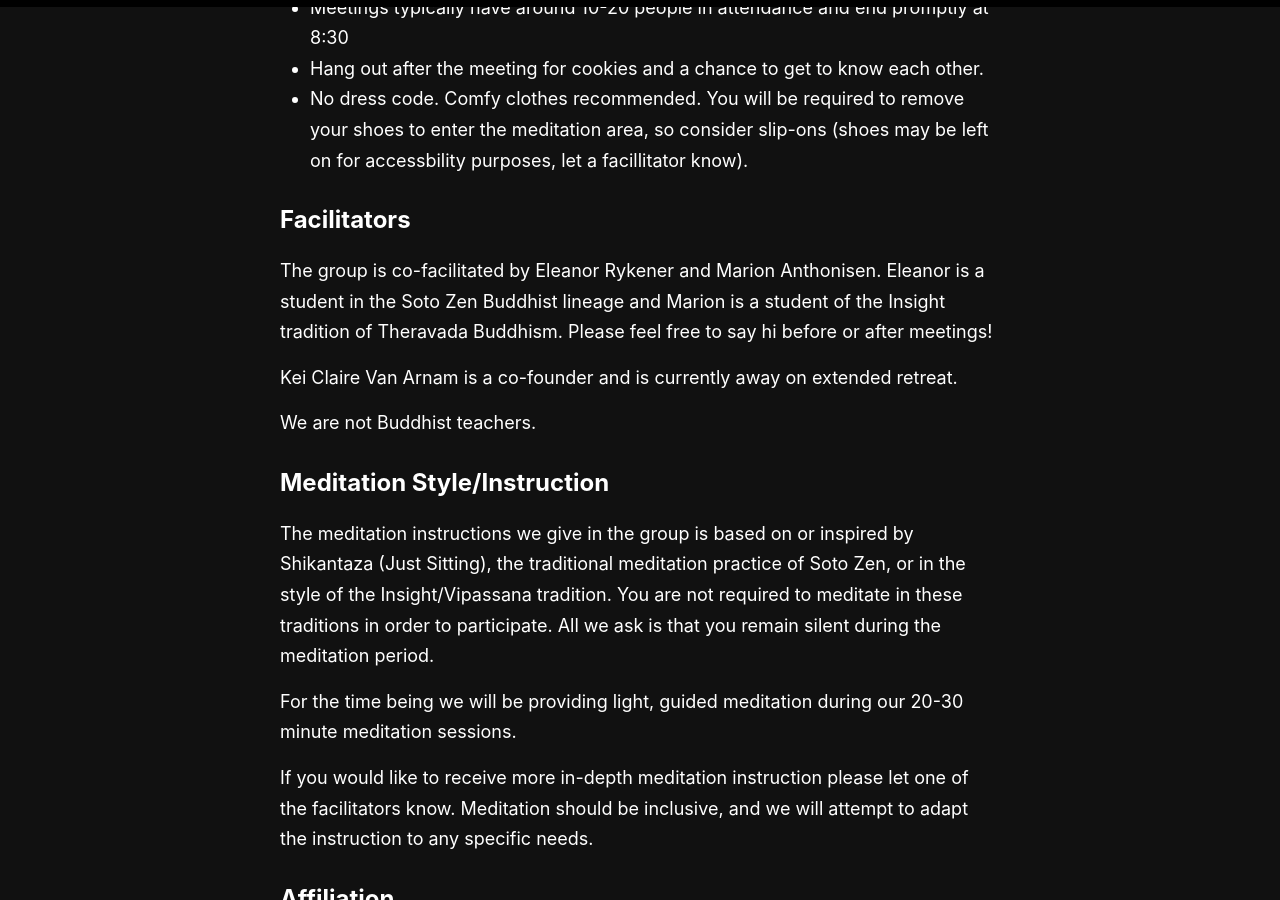
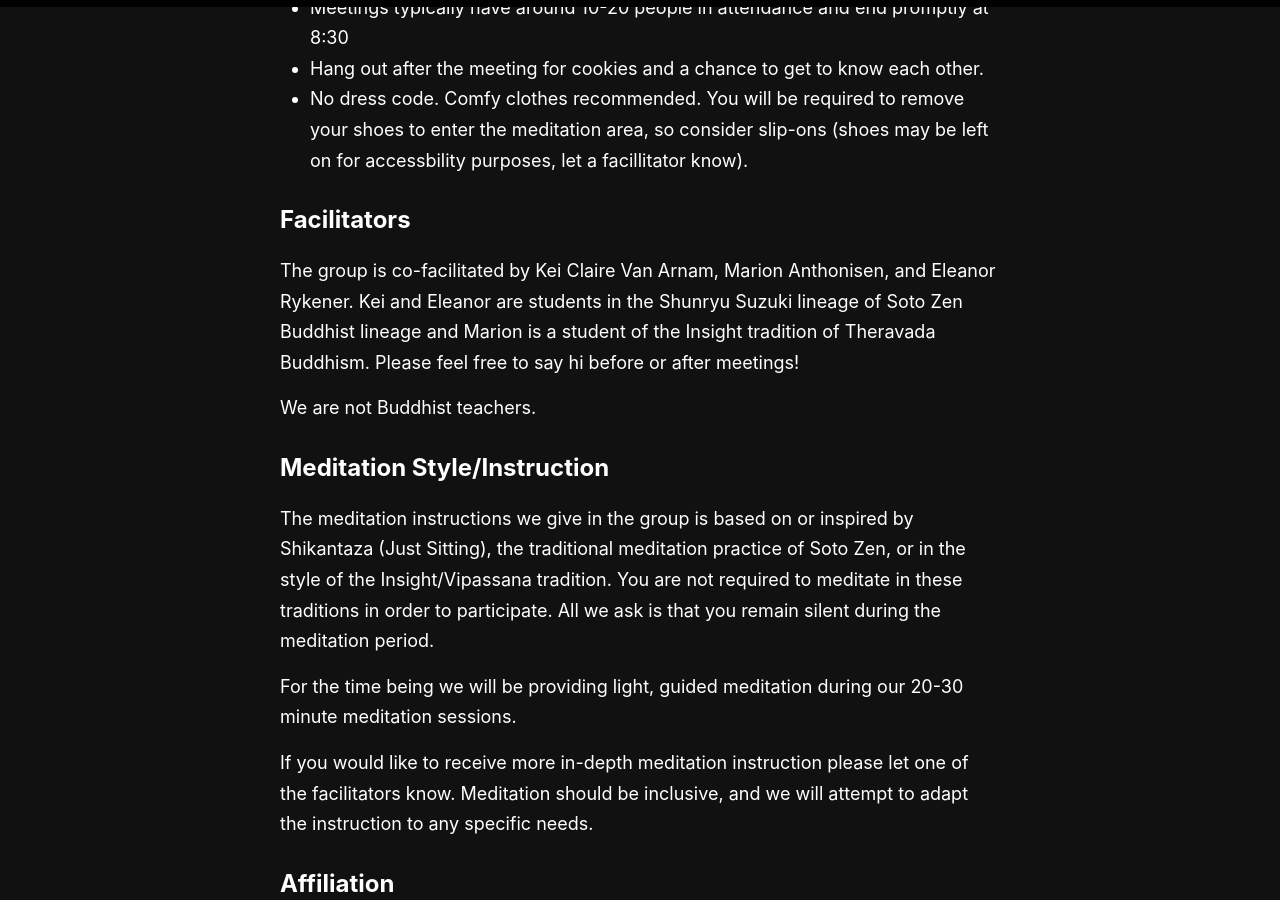
Before and after one commit to rykener/transsangha, a Jekyll site: the page built from _pages/index.md, in a window 1280 px wide and 900 px high, scrolled down 851 px. Built offline with Jekyll 4.4.1, drawn with Linux system fonts in a browser that asks for light colours.

Commit message:
kei isn't on leave anymore

```diff
--- a/_pages/index.md
+++ b/_pages/index.md
@@ -25,9 +25,7 @@ Great! We welcome all trans people. Here's what you should know:
 
 ## Facilitators
 
-The group is co-facilitated by Eleanor Rykener and Marion Anthonisen. Eleanor is a student in the Soto Zen Buddhist lineage and Marion is a student of the Insight tradition of Theravada Buddhism. Please feel free to say hi before or after meetings!
-
-Kei Claire Van Arnam is a co-founder and is currently away on extended retreat.
+The group is co-facilitated by Kei Claire Van Arnam, Marion Anthonisen, and Eleanor Rykener. Kei and Eleanor are students in the Shunryu Suzuki lineage of Soto Zen Buddhist lineage and Marion is a student of the Insight tradition of Theravada Buddhism. Please feel free to say hi before or after meetings!
 
 We are not Buddhist teachers.
 
```
